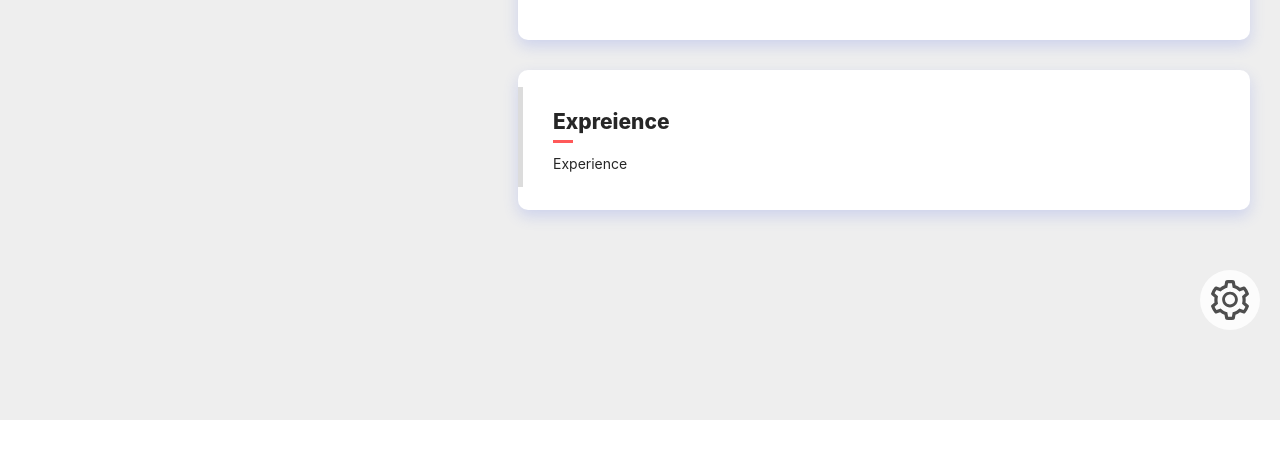
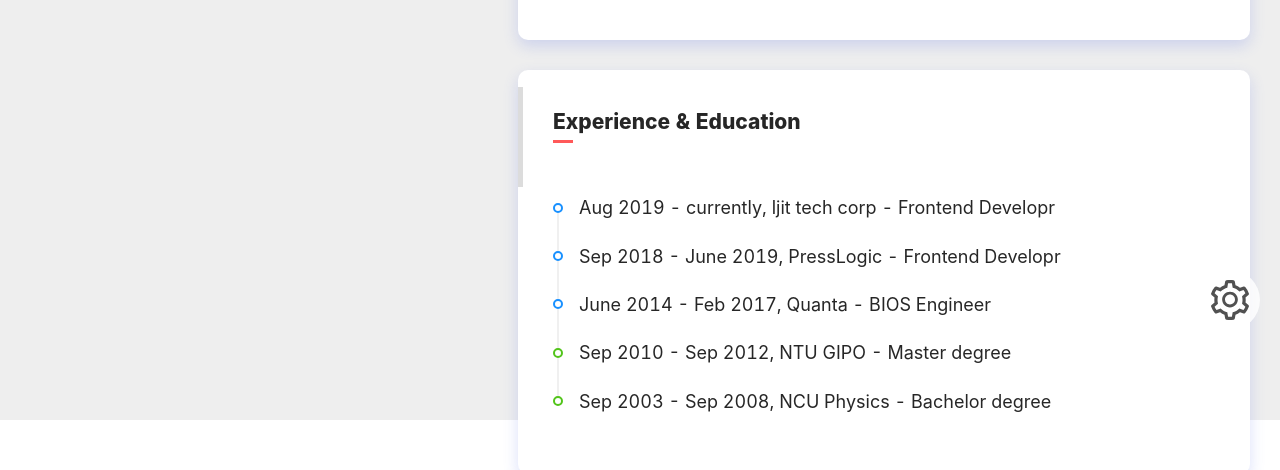
Before and after one commit to HsiehMinChien/my-personal-projects, a Next.js app: page /resume in a window 1280 px wide. Shown: the part 380-850 px from the top of the page. Before the commit the page ends 800 px from the top, so only its background shows below. Built offline with nearby package versions, Linux system fonts and the light colour scheme.

Commit message:
Modify code base

```diff
--- /dev/null
+++ b/pages/resume/about-me.tsx
@@ -0,0 +1,31 @@
+import { memo } from 'react';
+import ContentContainer from '../../components/content-container';
+import DownloadButton from '../../components/download-button';
+
+function AboutMe() {
+  return (
+    <ContentContainer title="About me" className="about-me">
+      <div className="personal-photo">
+        <img src="https://avatars0.githubusercontent.com/u/32015904?s=400&u=018f30fa634d9c6b16f8cf401c652c73fb55e7e5&v=4"/>
+      </div>
+      <div className="intrduction">
+        <h3>Hello,</h3>
+        <div>I am Jeff, an frontend developr from Taiwan. I have two years experience in frontend region. Currently main skill with react.js</div>
+        <div className="detail">
+          <div>Name: <p>Jeff Hsieh</p></div>
+          <div>Location: <p>Taiwan</p></div>
+        </div>
+        <div className="detail">
+          <div>Birthday: <p>05/28/1985</p></div>
+          <div>Email: <p>mediocre0528@gmail.com</p></div>
+        </div>
+        <DownloadButton
+          fileUrl="https://raw.githubusercontent.com/HsiehMinChien/hsiehminchien.github.io/f4e501e0220ea76174b82142d69ba3a9d32702ae/Hsieh_Min_Chieh___Resume.pdf"
+          downloadText="Download My Resume"
+        />
+      </div>
+    </ContentContainer>
+  );
+}
+
+export default memo(AboutMe);
--- /dev/null
+++ b/pages/resume/experience.tsx
@@ -0,0 +1,19 @@
+import { memo } from 'react';
+import { Timeline } from 'antd';
+import ContentContainer from '../../components/content-container';
+
+function ExperienceAndEducation() {
+  return (
+    <ContentContainer title="Experience & Education" className="experience">
+      <Timeline mode="left">
+        <Timeline.Item>Aug 2019 - currently, ljit tech corp - Frontend Developr</Timeline.Item>
+        <Timeline.Item>Sep 2018 - June 2019, PressLogic - Frontend Developr</Timeline.Item>
+        <Timeline.Item>June 2014 - Feb 2017, Quanta - BIOS Engineer</Timeline.Item>
+        <Timeline.Item color="green"> Sep 2010 - Sep 2012, NTU GIPO - Master degree</Timeline.Item>
+        <Timeline.Item color="green">Sep 2003 - Sep 2008, NCU Physics - Bachelor degree</Timeline.Item>
+      </Timeline>
+    </ContentContainer>
+  );
+}
+
+export default memo(ExperienceAndEducation);
--- a/pages/resume/index.tsx
+++ b/pages/resume/index.tsx
@@ -3,8 +3,8 @@ import { Modal, Switch } from 'antd';
 import cx from 'classnames';
 import { SettingOutlined } from '@ant-design/icons';
 import FixedIcon from '../../components/fixed-icon';
-import ContentContainer from '../../components/content-container';
-import DownloadButton from '../../components/download-button';
+import AboutMe from './about-me';
+import ExperienceAndEducation from './experience';
 import './style.styl';
 
 const PREFIX_CLASS = 'resume';
@@ -25,30 +25,8 @@ export default function Resume() {
         <div>left</div>
       </div>
       <div className={`${PREFIX_CLASS}__right`}>
-        <ContentContainer title="About me" className="about-me">
-          <div className="personal-photo">
-            <img src="https://avatars0.githubusercontent.com/u/32015904?s=400&u=018f30fa634d9c6b16f8cf401c652c73fb55e7e5&v=4"/>
-          </div>
-          <div className="intrduction">
-            <h3>Hello,</h3>
-            <div>I am Jeff, an frontend developr from Taiwan. I have two years experience in frontend region. Currently main skill with react.js</div>
-            <div className="detail">
-              <div>Name: <p>Jeff Hsieh</p></div>
-              <div>Location: <p>Taiwan</p></div>
-            </div>
-            <div className="detail">
-              <div>Birthday: <p>05/28/1985</p></div>
-              <div>Email: <p>mediocre0528@gmail.com</p></div>
-            </div>
-            <DownloadButton
-              fileUrl="https://raw.githubusercontent.com/HsiehMinChien/hsiehminchien.github.io/f4e501e0220ea76174b82142d69ba3a9d32702ae/Hsieh_Min_Chieh___Resume.pdf"
-              downloadText="Download My Resume"
-            />
-          </div>
-        </ContentContainer>
-        <ContentContainer title="Expreience">
-          Experience
-        </ContentContainer>
+        <AboutMe />
+        <ExperienceAndEducation />
       </div>
       <Modal
         title="Page Setting"
--- a/pages/resume/style.styl
+++ b/pages/resume/style.styl
@@ -52,13 +52,24 @@
         .download-button
           margin-top: 20px
 
+    &.experience
+      padding-bottom: 10px
+
+      .ant-timeline
+        margin-top: 60px
+
+        &-item
+          font-size: 18px
+
+          &-content
+            top: -8.5px
+
   &.dark-mode
     background-color: #252525
 
     .setting-icon
       opacity: 0.4
 
-    .fixed-icon
-      &:hover
+    .fixed-icon:hover
         opacity: 1
         box-shadow: 0px 6px 15px 0px rgba(255,255,255,.2)
```
